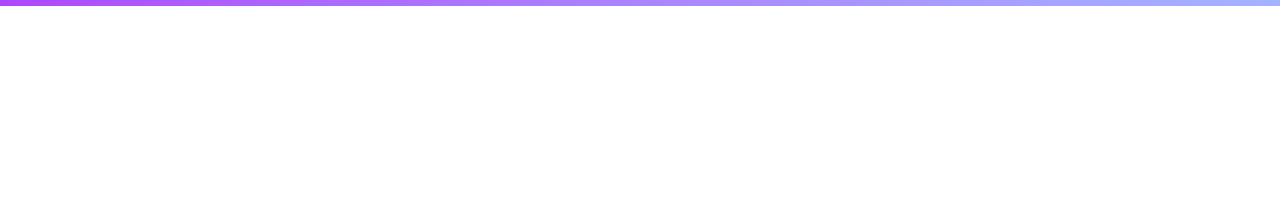
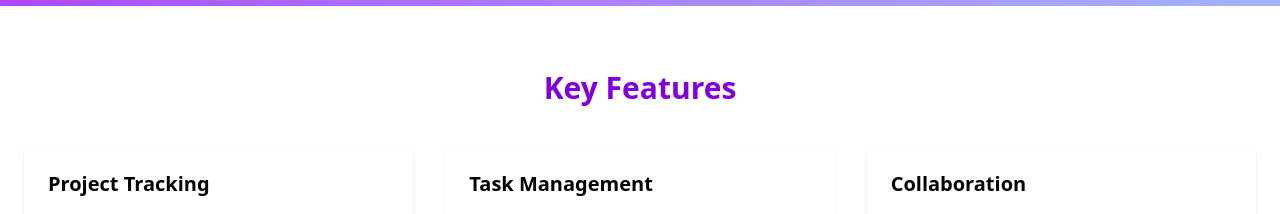
Before and after one commit to prashantt-27/ProjectManagementApp, a React (Vite) app: page / in a window 1280 px wide. Shown: the part 722-936 px from the top of the page. Before the commit the page ends 800 px from the top, so only its background shows below. Built offline with nearby package versions, Linux system fonts and the light colour scheme.

Commit message:
about section

```diff
--- a/src/App.tsx
+++ b/src/App.tsx
@@ -6,6 +6,8 @@ import LoginForm from "./authentication/LoginForm";
 import SignIn from "./authentication/SignIn";
 import ProjectPage from "./components/ProjectPage";
 import { Toaster } from "react-hot-toast";
+import { useLocation } from "react-router-dom";
+import About from "./components/About";
 
 const App = () => {
   return (
--- a/src/components/Hero.tsx
+++ b/src/components/Hero.tsx
@@ -1,4 +1,5 @@
 import React from "react";
+import About from "./About";
 
 const Hero = () => {
   return (
@@ -25,6 +26,7 @@ const Hero = () => {
           />
         </div>
       </section>
+      <About />
     </>
   );
 };
--- a/src/components/Navbar.tsx
+++ b/src/components/Navbar.tsx
@@ -19,7 +19,6 @@ const Navbar = () => {
 
   return (
     <nav className="flex justify-between items-center px-6 py-3 bg-purple-800 text-white sticky top-0">
-      {/* Left Section */}
       <div>
         <h2
           className="text-xl font-semibold cursor-pointer"
@@ -45,7 +44,6 @@ const Navbar = () => {
         <li className="hover:text-gray-200 cursor-pointer">Contact</li>
       </ul>
 
-      {/* Right Section (Buttons) */}
       <div className="buttons">
         {currentUser ? (
           <div className="flex items-center space-x-4">
```
